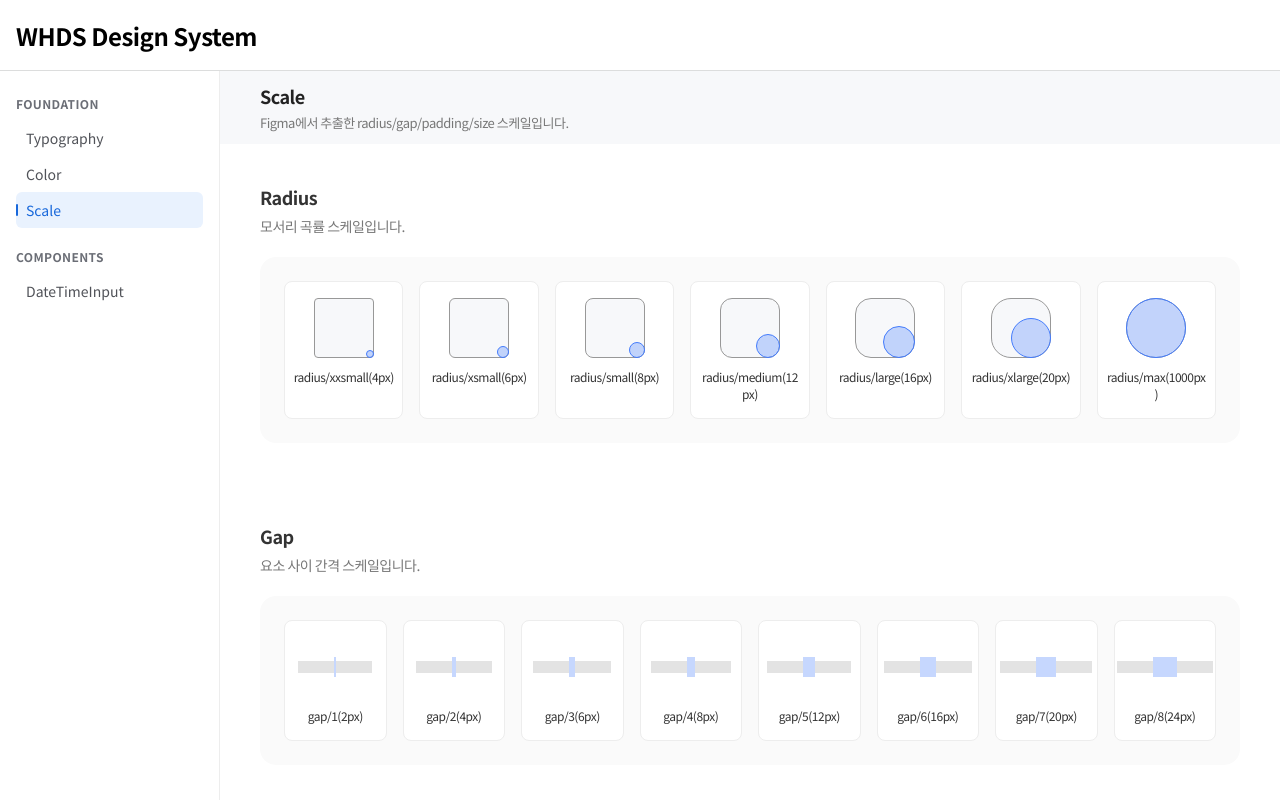
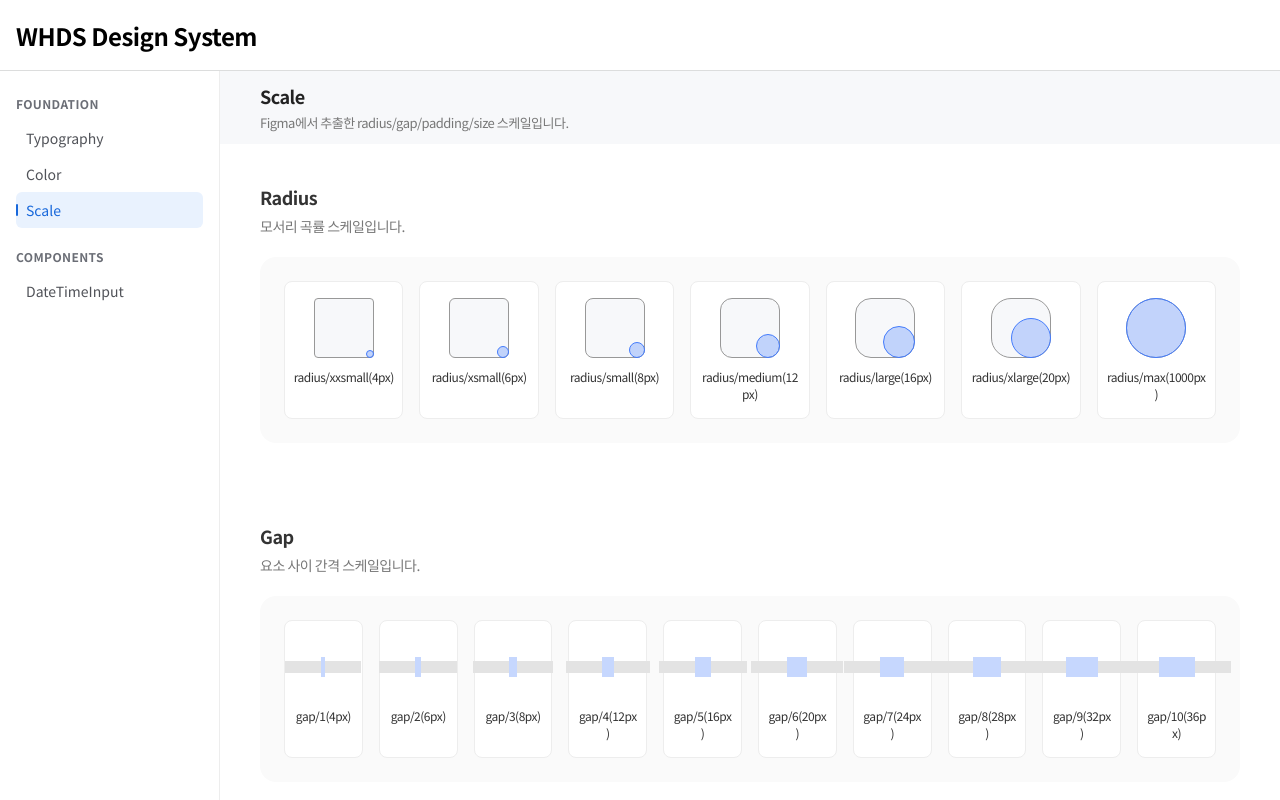
Before and after one commit to dain-spec/designsystem, a React (Vite) app: page / in a window 1280 px wide. Both pictures are taken after a click on the item "Scale". Shown: the top 800 px of the page. Built offline with nearby package versions, Linux system fonts and the light colour scheme.

Commit message:
Update Gap scale to match final wehago.token.json
semantic.gap이 8단계(2~24px)에서 10단계(4~36px)로 개편되어
Scale 파운데이션 페이지의 Gap 값을 최신 값으로 갱신하고,
한 줄 정렬 grid 열 개수도 10개로 맞춥니다.

```diff
--- a/src/design-system/foundation/Scale.tsx
+++ b/src/design-system/foundation/Scale.tsx
@@ -94,7 +94,10 @@ export default function ScalePage() {
       </section>
       <section className="ds-section">
         <SectionHeading title="Gap" description="요소 사이 간격 스케일입니다." />
-        <div className="ds-panel ds-scale-grid ds-scale-grid--row">
+        <div
+          className="ds-panel ds-scale-grid ds-scale-grid--row"
+          style={{ gridTemplateColumns: `repeat(${gapScale.length}, minmax(0, 140px))` }}
+        >
           {gapScale.map((item) => (
             <GapItem key={item.name} {...item} />
           ))}
--- a/src/design-system/tokens/scale.ts
+++ b/src/design-system/tokens/scale.ts
@@ -13,14 +13,16 @@ export const radiusScale: ScaleItem[] = [
 ]
 
 export const gapScale: ScaleItem[] = [
-  { name: '1', px: 2 },
-  { name: '2', px: 4 },
-  { name: '3', px: 6 },
-  { name: '4', px: 8 },
-  { name: '5', px: 12 },
-  { name: '6', px: 16 },
-  { name: '7', px: 20 },
-  { name: '8', px: 24 },
+  { name: '1', px: 4 },
+  { name: '2', px: 6 },
+  { name: '3', px: 8 },
+  { name: '4', px: 12 },
+  { name: '5', px: 16 },
+  { name: '6', px: 20 },
+  { name: '7', px: 24 },
+  { name: '8', px: 28 },
+  { name: '9', px: 32 },
+  { name: '10', px: 36 },
 ]
 
 export const paddingScale: ScaleItem[] = [
```
